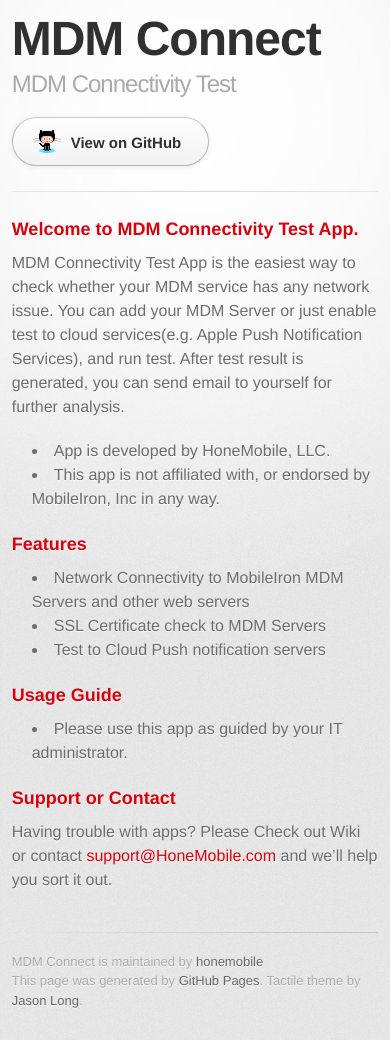
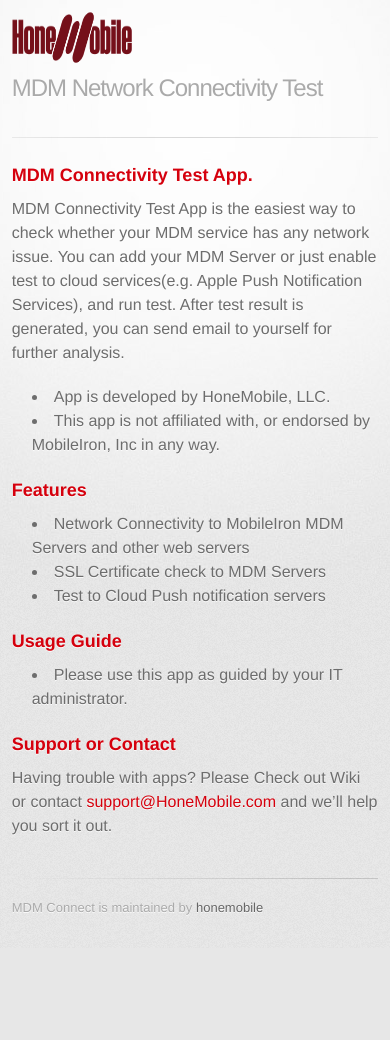
Before and after one commit to honemobile/m, a plain HTML site: page index.html in a window 390 px wide. After the commit the page ends 948 px from the top, so only its background shows below. Drawn offline with Linux system fonts and the light colour scheme; a web font is replaced by a local one.

Commit message:
add HoneMobile icons

```diff
--- a/index.html
+++ b/index.html
@@ -18,21 +18,14 @@
       <div class="inner">
 
         <header>
-          <h1>MDM Connect</h1>
-          <h2>MDM Connectivity Test</h2>
+          <img src="images/logo_honemobile_3.png" alt="HoneMobile, LLC Logo" HEIGHT="55" WIDTH="120">
+          <h2>MDM Network Connectivity Test</h2>
         </header>
 
-        <section id="downloads" class="clearfix">
-          <a href="https://github.com/honemobile/m/zipball/master" id="download-zip" class="button"><span>Download .zip</span></a>
-          <a href="https://github.com/honemobile/m/tarball/master" id="download-tar-gz" class="button"><span>Download .tar.gz</span></a>
-          <a href="https://github.com/honemobile/m" id="view-on-github" class="button"><span>View on GitHub</span></a>
-        </section>
-
         <hr>
-
         <section id="main_content">
           <h3>
-<a name="welcome-to-mdm-connectivity-test-app" class="anchor" href="#welcome-to-mdm-connectivity-test-app"><span class="octicon octicon-link"></span></a>Welcome to MDM Connectivity Test App.</h3>
+<a name="welcome-to-mdm-connectivity-test-app" class="anchor" href="#welcome-to-mdm-connectivity-test-app"><span class="octicon octicon-link"></span></a>MDM Connectivity Test App.</h3>
 
 <p>MDM Connectivity Test App is the easiest way to check whether your MDM service has any network issue. You can add your MDM Server or just enable test to cloud services(e.g. Apple Push Notification Services), and run test. After test result is generated, you can send email to yourself for further analysis.</p>
 
@@ -59,7 +52,6 @@
 
         <footer>
           MDM Connect is maintained by <a href="https://github.com/honemobile">honemobile</a><br>
-          This page was generated by <a href="http://pages.github.com">GitHub Pages</a>. Tactile theme by <a href="https://twitter.com/jasonlong">Jason Long</a>.
         </footer>
 
                   <script type="text/javascript">
```
Also changed, not shown: images/logo_honemobile_3.png (added).
